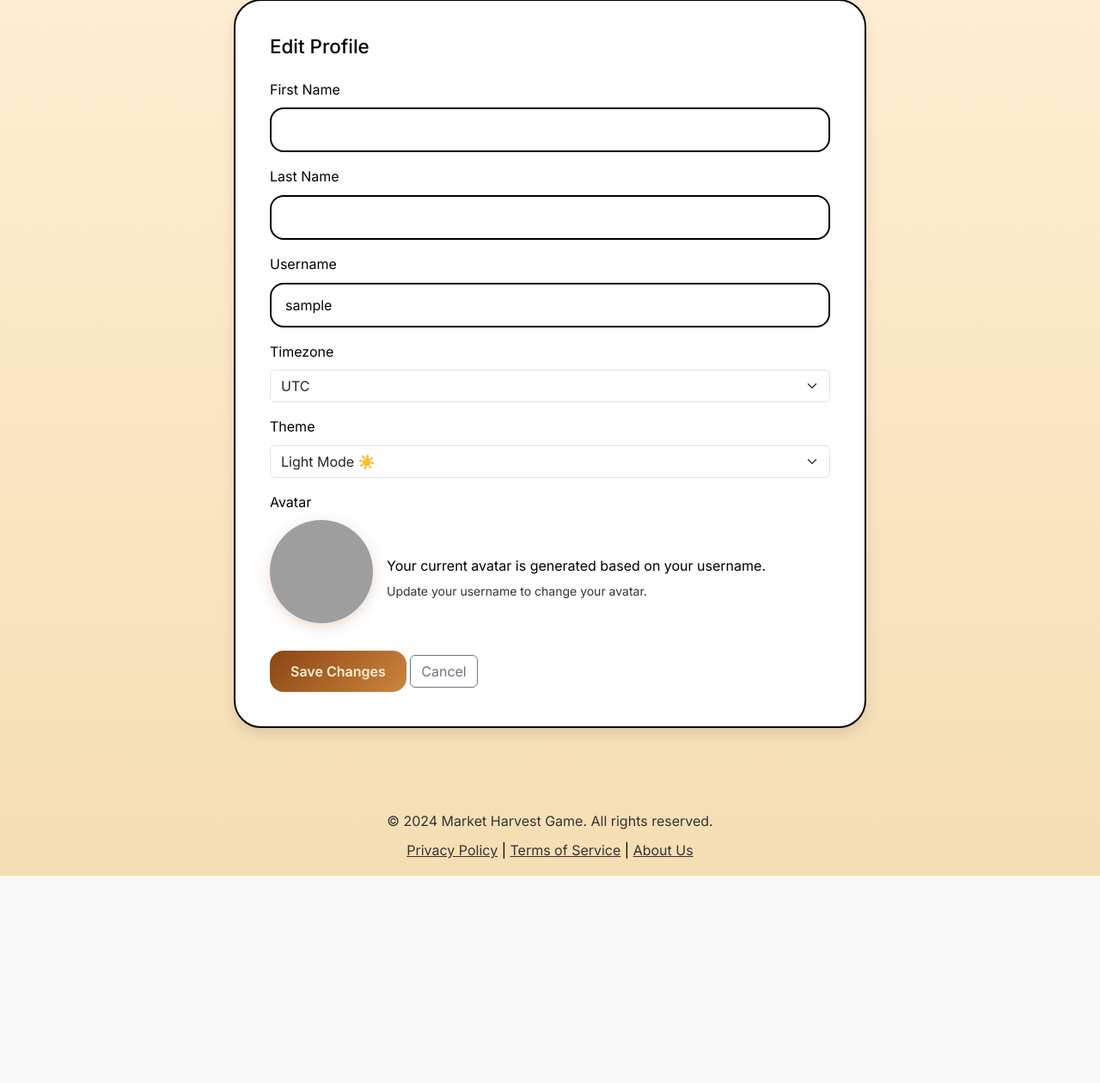
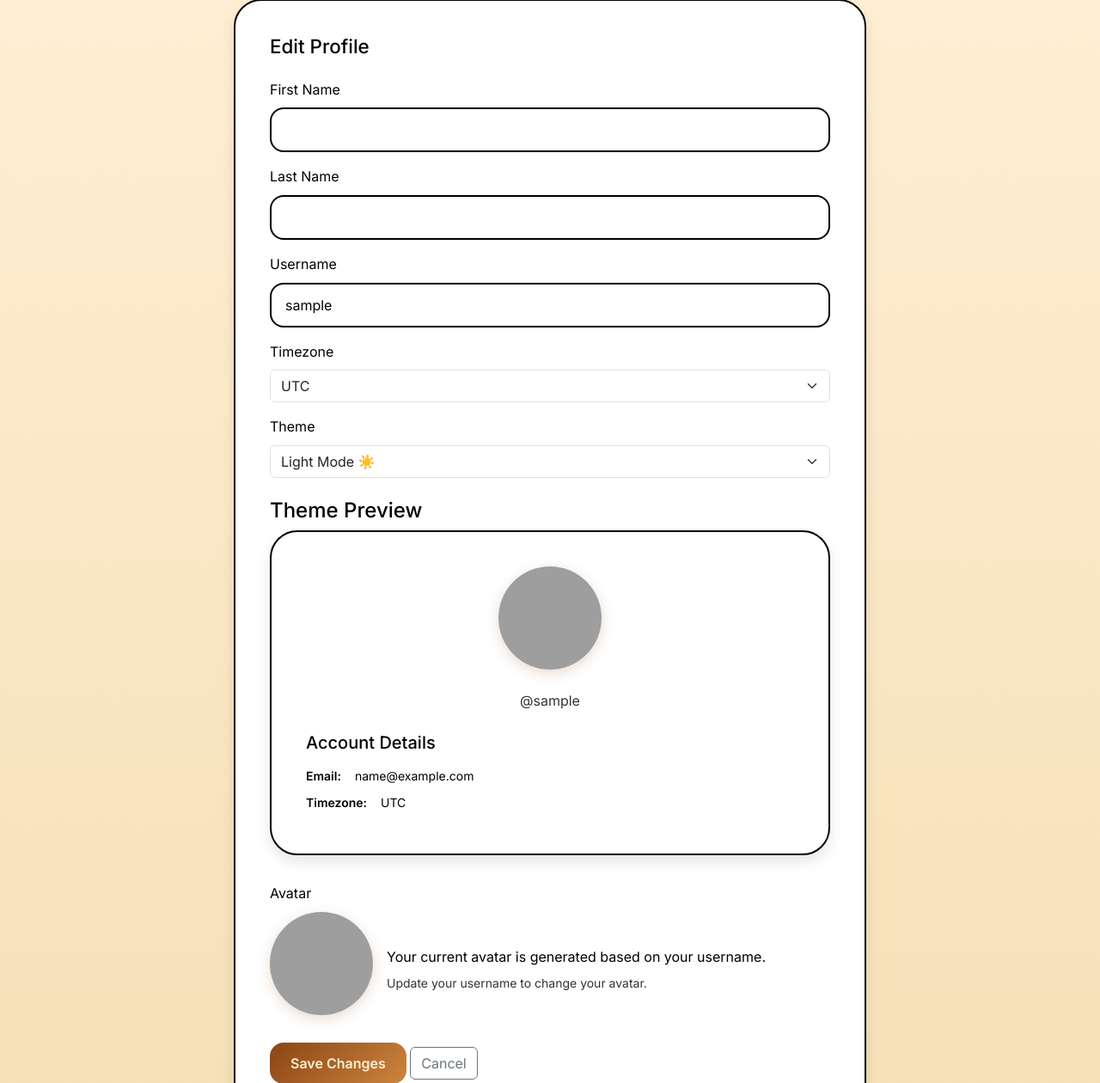
Before and after one commit to reversegremlin/harvest-market, a Flask app: page /profile/edit in a window 1280 px wide. Shown: the part 100-1360 px from the top of the page at 86% size. Before the commit the page ends 1119 px from the top, so only its background shows below. Run offline with Flask 3, Linux system fonts and the light colour scheme; the visitor is signed in with stand-in values (Sample User, id 1); data comes from the database, SQL or seed files in the repository; some libraries are stand-ins or nearby versions; grey boxes are pictures that could not be loaded.

Commit message:
Agent query: Can you check if selecting different themes in the theme dropdown shows a live preview of how the profile card would look with that theme?
Screenshot: https://storage.googleapis.com/screenshot-production-us-central1/c8f6aa36-1e33-49c3-b1fe-eb37e51a95ca/46fab75f-f340-4749-82e5-7ae5c3c73090.jpg

```diff
--- a/templates/profile/edit.html
+++ b/templates/profile/edit.html
@@ -53,6 +53,23 @@
                     </select>
                 </div>
 
+                <div class="mb-4 mt-4">
+                    <h4>Theme Preview</h4>
+                    <div id="theme-preview" class="profile-card">
+                        <div class="text-center">
+                            <img src="{{ current_user.avatar_url }}" alt="Avatar" class="avatar mb-3">
+                            <h3 class="mb-2">{{ current_user.first_name }} {{ current_user.last_name }}</h3>
+                            <p class="text-muted">@{{ current_user.username }}</p>
+                        </div>
+
+                        <div class="mt-4 account-details">
+                            <h5 class="mb-3">Account Details</h5>
+                            <p class="mb-2"><strong>Email:</strong> <span>{{ current_user.email }}</span></p>
+                            <p class="mb-2"><strong>Timezone:</strong> <span>{{ current_user.timezone }}</span></p>
+                        </div>
+                    </div>
+                </div>
+
                 <div class="mb-3">
                     <label class="form-label">Avatar</label>
                     <div class="d-flex align-items-center">
@@ -70,4 +87,44 @@
         </div>
     </div>
 </div>
+
+{% block scripts %}
+<script>
+document.addEventListener('DOMContentLoaded', function() {
+    const themeSelect = document.getElementById('theme');
+    const preview = document.getElementById('theme-preview');
+
+    // Function to update theme preview
+    function updateThemePreview() {
+        const selectedTheme = themeSelect.value;
+        // Remove all existing theme classes
+        preview.classList.remove('theme-light', 'theme-dark', 'theme-autumn', 'theme-winter', 'theme-spring', 'theme-summer');
+        // Add the selected theme class
+        preview.classList.add('theme-' + selectedTheme);
+
+        // Update preview card styles
+        preview.style.transition = 'all 0.3s ease';
+
+        // Handle dark/light specific changes
+        if (selectedTheme === 'dark') {
+            preview.style.color = '#ffffff';
+            preview.style.backgroundColor = '#0a0a0a';
+        } else if (selectedTheme === 'light') {
+            preview.style.color = '#000000';
+            preview.style.backgroundColor = '#ffffff';
+        } else {
+            preview.style.color = ''; // Reset to theme default
+            preview.style.backgroundColor = ''; // Reset to theme default
+        }
+    }
+
+    // Update preview when theme changes
+    themeSelect.addEventListener('change', updateThemePreview);
+
+    // Initial preview update
+    updateThemePreview();
+});
+</script>
 {% endblock %}
+
+{% endblock %}
```
Also changed, not shown: 1 other file.
